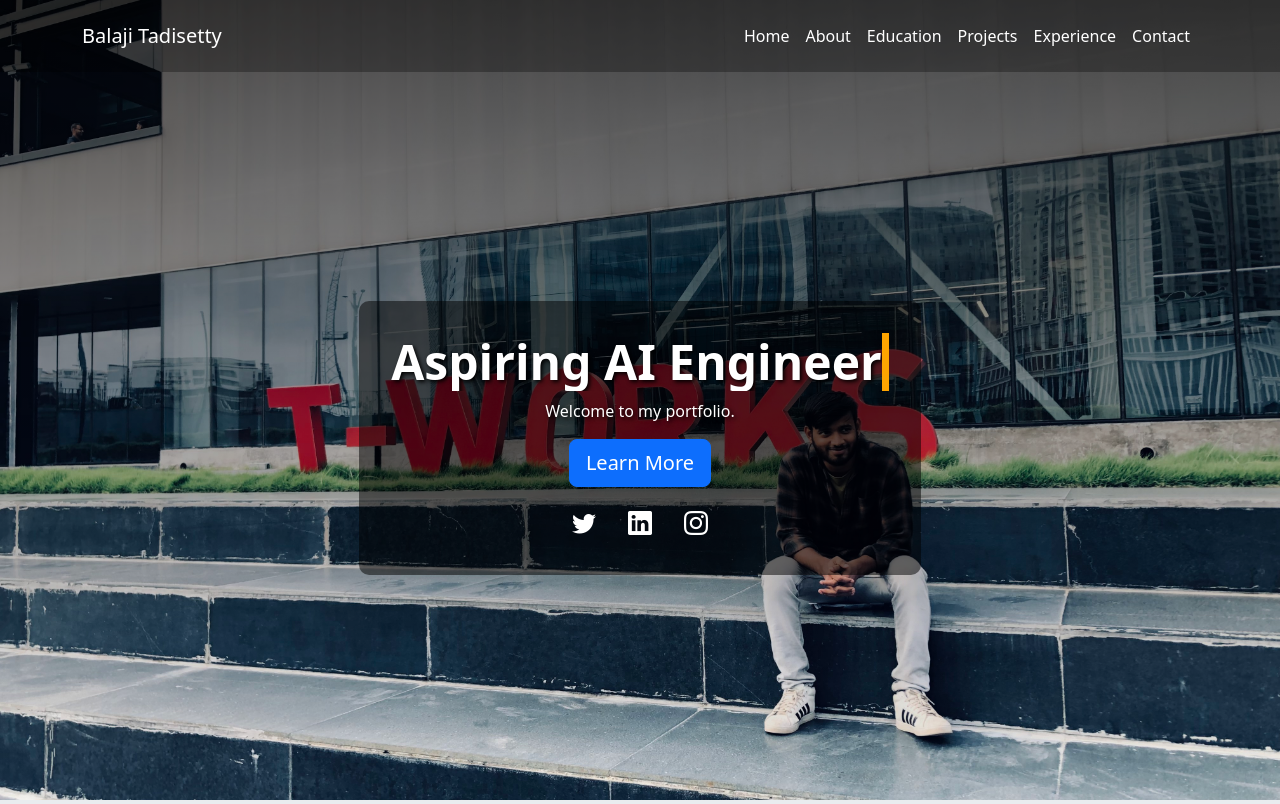
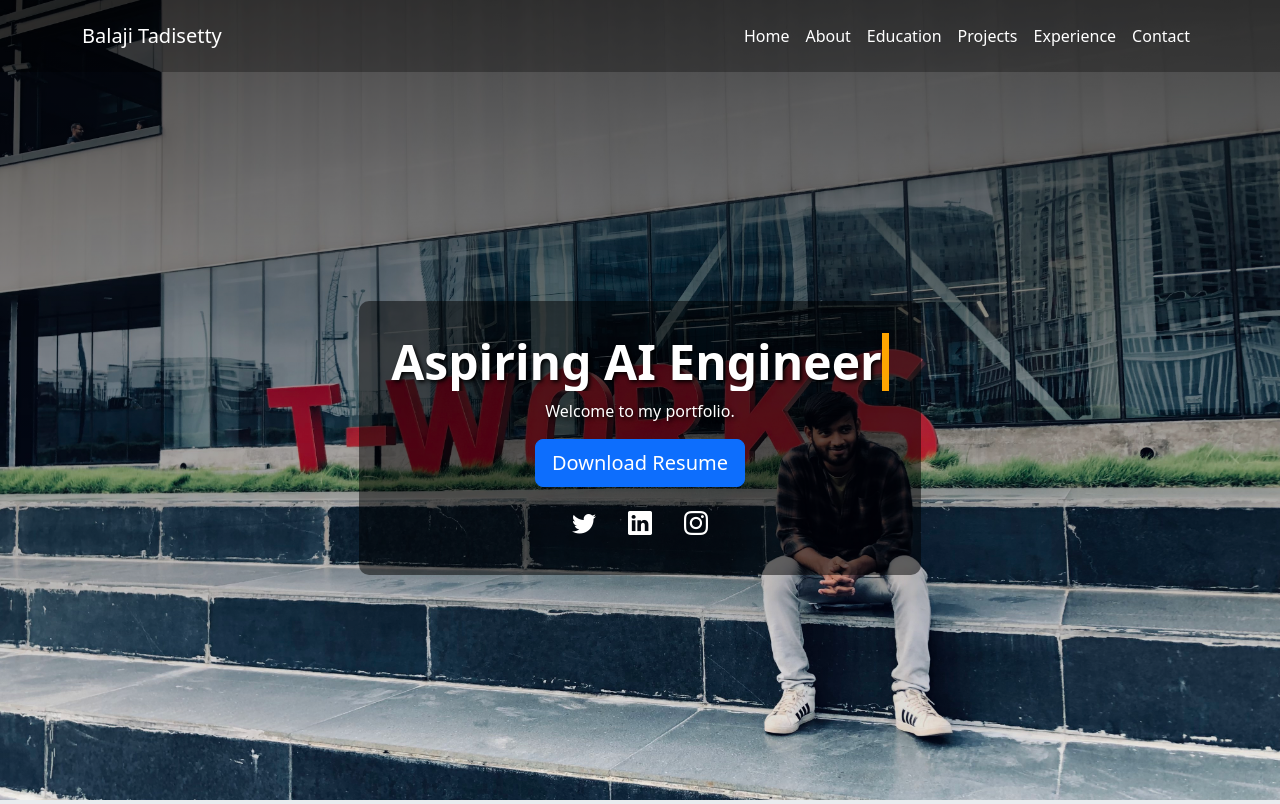
Before and after one commit to balajibalu08/portfolio008, a Flask app: page / in a window 1280 px wide. Shown: the top 804 px of the page. Run offline with Flask 3, Linux system fonts and the light colour scheme; some libraries are stand-ins or nearby versions; some web fonts are replaced.

Commit message:
Update index.html

```diff
--- a/templates/index.html
+++ b/templates/index.html
@@ -58,7 +58,7 @@
                 <div class="hero-content">
                     <h1 class="typing-text">Aspiring AI Engineer</h1>
                     <p class="hero-text">Welcome to my portfolio.</p>
-                    <a href="#about" class="btn btn-primary btn-lg">Learn More</a>
+                    <a href="https://drive.google.com/uc?export=download&id=1WtSjqj8Jm3AcOQH8RGHCY12VN3n9u-wV" target ="_blank" class="btn btn-primary btn-lg">Download Resume</a>
                     <div class="social-links mt-3">
                         <a href="{{social_links['twitter']}}" target="_blank" rel="noopener noreferrer" class="social-icon">
                             <i class="bi bi-twitter"></i>
@@ -271,4 +271,5 @@
         <script src="{{ url_for('static', filename='js/bootstrap.bundle.min.js') }}"></script>
         <script src="{{ url_for('static', filename='js/script.js') }}"></script>
     </body>
+
 </html>
```
